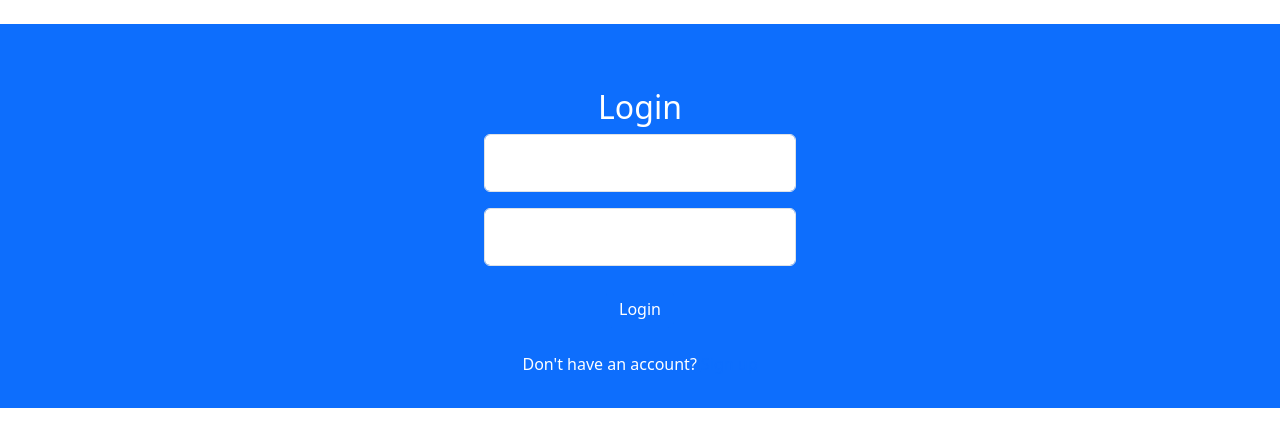
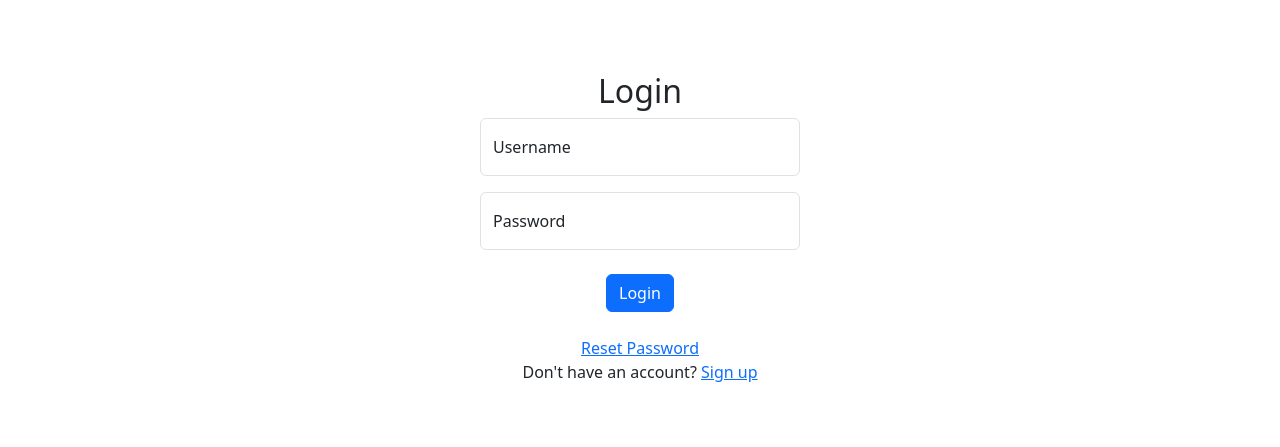
Before and after one commit to WebDev3730/BudgetTracker, a Django app: page /login/ in a window 1280 px wide. Shown: the part 58-505 px from the top of the page. Run offline with Django 5.2, Linux system fonts and the light colour scheme.

Commit message:
add password reset feature

```diff
--- a/budget/templates/base.html
+++ b/budget/templates/base.html
@@ -17,12 +17,12 @@
         <button type="button" class="btn-close" data-bs-dismiss="alert" aria-label="Close"></button>
     </div>
     {% endif %}
-    <div class="text-bg-primary p-3">
+
         {% block content %}
 
 
         {% endblock %}
-    </div>
+
     <script src="https://cdn.jsdelivr.net/npm/bootstrap@5.3.3/dist/js/bootstrap.bundle.min.js" integrity="sha384-YvpcrYf0tY3lHB60NNkmXc5s9fDVZLESaAA55NDzOxhy9GkcIdslK1eN7N6jIeHz" crossorigin="anonymous"></script>
   </body>
 </html>
--- a/budget/templates/registration/login.html
+++ b/budget/templates/registration/login.html
@@ -25,6 +25,7 @@
             <button type="submit" class="btn btn-primary">Login</button>
         </form>
         <br/>
+        <a href="{% url 'password_reset' %}">Reset Password</a>
         <p>Don't have an account? <a href="{% url 'register' %}">Sign up</a></p>
     </div>
 </div>
--- a/budget/urls.py
+++ b/budget/urls.py
@@ -12,5 +12,9 @@
     path('register/', views.register, name='register'),
     path('edit_transaction/<int:pk>', views.EditTransaction, name='edit_transaction'),
     path('delete_transaction/<int:pk>', views.DeleteTransaction, name='delete_transaction'),
+    path('password_reset/', auth_views.PasswordResetView.as_view(), name='password_reset'),
+    path('password_reset_done/', auth_views.PasswordResetDoneView.as_view(), name='password_reset_done'),
+    path('reset/<uidb64>/<token>/', auth_views.PasswordResetConfirmView.as_view(), name="password_reset_confirm"),
+    path('reset_done/', auth_views.PasswordResetCompleteView.as_view(), name="password_reset_complete"),
 
 ]
--- a/budget/views.py
+++ b/budget/views.py
@@ -4,6 +4,7 @@
 from django.contrib.auth import login, logout, authenticate
 from .forms import TransactionForm, RegistrationForm, EditTransactionForm, TransactionFilterForm
 from django.contrib import messages
+from django.contrib.auth import views as auth_views
 # Create your views here.
 
 def home(request):
```
Also changed, not shown: db.sqlite3.
